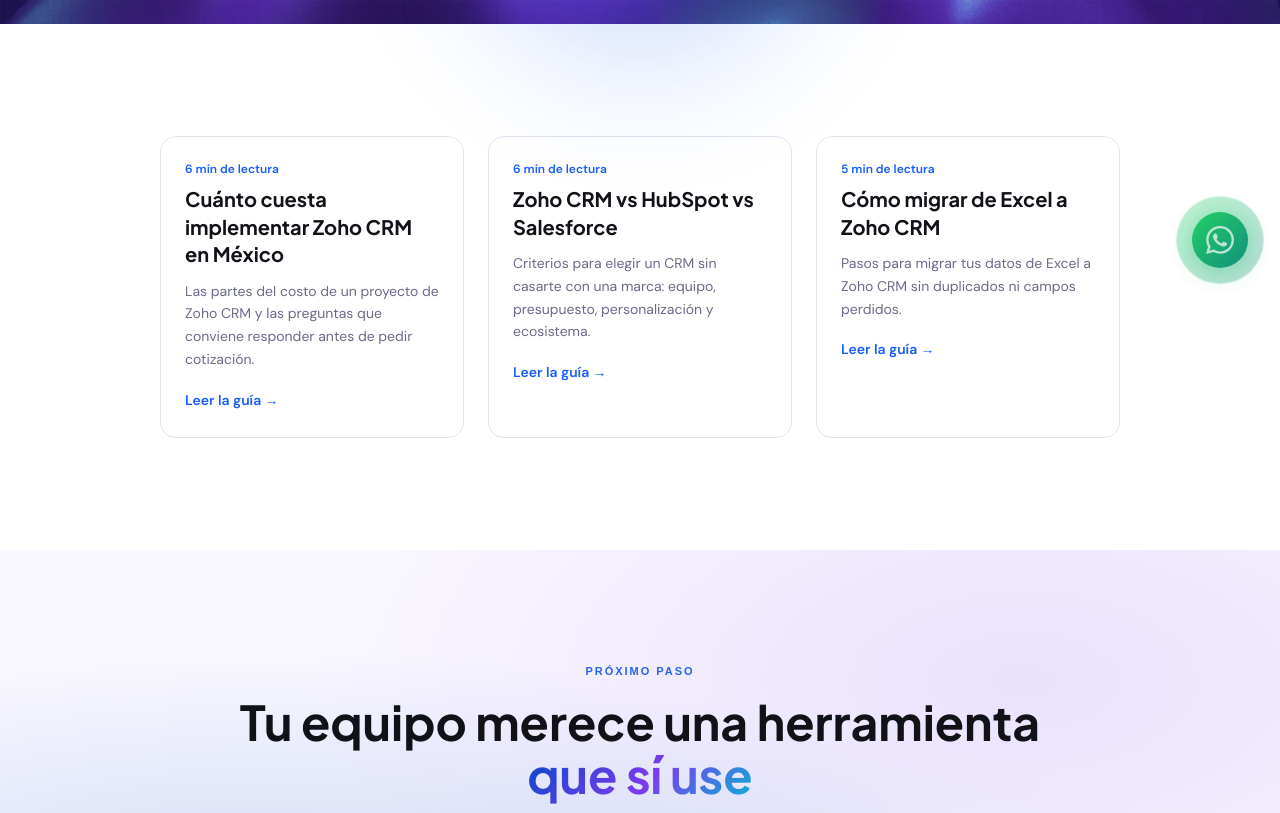
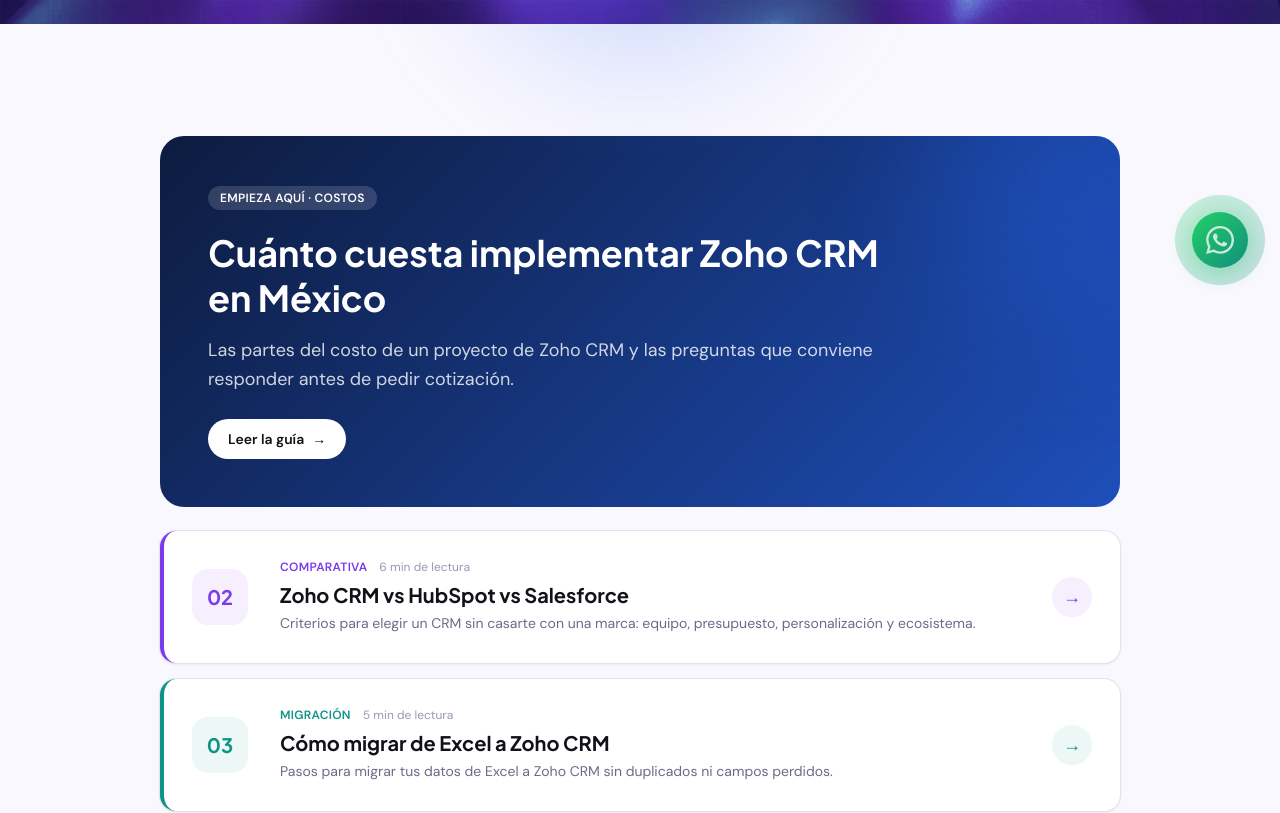
Before and after one commit to Conzultacrm/conzultacrm-website, a Next.js app: page /recursos in a window 1280 px wide. Shown: the part 500-1313 px from the top of the page. Built offline with nearby package versions, Linux system fonts and the light colour scheme.

Commit message:
feat(recursos): featured guide + accent-colored rows instead of identical white cards
Co-Authored-By: Claude Sonnet 5.5 <noreply@anthropic.com>

```diff
--- a/src/app/recursos/page.tsx
+++ b/src/app/recursos/page.tsx
@@ -12,6 +12,7 @@ export const metadata: Metadata = {
 };
 
 export default function RecursosPage() {
+  const [featured, ...rest] = guides;
   return (
     <>
       <AnimatedPageHero
@@ -20,22 +21,64 @@ export default function RecursosPage() {
         description="Respuestas claras a las preguntas que se hace una empresa antes de adoptar un CRM."
         theme="violet"
       />
-      <section className="section-padding bg-white">
-        <div className="max-w-5xl mx-auto px-4 sm:px-6 lg:px-8 grid gap-6 md:grid-cols-2 lg:grid-cols-3">
-          {guides.map((g) => (
+      <section className="section-padding bg-neutral-50">
+        <div className="max-w-5xl mx-auto px-4 sm:px-6 lg:px-8">
+          {/* Featured guide */}
+          <Link
+            href={`/recursos/${featured.slug}`}
+            className="group relative block overflow-hidden rounded-3xl p-8 md:p-12 mb-6 text-white transition-transform hover:-translate-y-0.5"
+            style={{ background: `linear-gradient(135deg, #0D1B3E 0%, ${featured.color} 140%)` }}
+          >
+            <div className="absolute -right-24 -top-24 w-72 h-72 rounded-full blur-3xl opacity-30" style={{ background: featured.color }} />
+            <div className="relative max-w-2xl">
+              <span className="inline-block text-xs font-semibold tracking-wide uppercase rounded-full bg-white/15 px-3 py-1 mb-5">
+                Empieza aquí · {featured.tag}
+              </span>
+              <h2 className="text-2xl md:text-4xl font-bold leading-tight mb-4" style={{ fontFamily: "var(--font-syne)" }}>
+                {featured.title}
+              </h2>
+              <p className="text-white/80 text-base md:text-lg leading-relaxed mb-6">{featured.excerpt}</p>
+              <span className="inline-flex items-center gap-2 rounded-full bg-white text-neutral-900 text-sm font-semibold px-5 py-2.5 group-hover:gap-3 transition-all">
+                Leer la guía <span aria-hidden>→</span>
+              </span>
+            </div>
+          </Link>
+
+          {/* Rest of the guides */}
+          <div className="grid gap-4">
+            {rest.map((g, i) => (
               <Link
                 key={g.slug}
                 href={`/recursos/${g.slug}`}
-              className="group block rounded-2xl border border-neutral-200 p-6 bg-white hover:border-blue-300 hover:shadow-lg transition"
+                className="group flex items-center gap-5 md:gap-8 rounded-2xl bg-white p-5 md:p-7 shadow-sm ring-1 ring-neutral-200 hover:shadow-lg hover:-translate-y-0.5 transition"
+                style={{ borderLeft: `4px solid ${g.color}` }}
               >
-              <p className="text-xs font-semibold text-blue-600 mb-2">{g.readMinutes} min de lectura</p>
-              <h2 className="text-xl font-bold text-neutral-900 mb-3 leading-snug" style={{ fontFamily: "var(--font-syne)" }}>
+                <span
+                  className="hidden sm:flex shrink-0 w-14 h-14 items-center justify-center rounded-2xl text-xl font-bold"
+                  style={{ background: `${g.color}14`, color: g.color, fontFamily: "var(--font-syne)" }}
+                >
+                  {String(i + 2).padStart(2, "0")}
+                </span>
+                <div className="min-w-0 flex-1">
+                  <div className="flex items-center gap-3 mb-1.5">
+                    <span className="text-xs font-semibold uppercase tracking-wide" style={{ color: g.color }}>{g.tag}</span>
+                    <span className="text-xs text-neutral-400">{g.readMinutes} min de lectura</span>
+                  </div>
+                  <h2 className="text-lg md:text-xl font-bold text-neutral-900 leading-snug mb-1" style={{ fontFamily: "var(--font-syne)" }}>
                     {g.title}
                   </h2>
-              <p className="text-neutral-500 text-sm leading-relaxed mb-4">{g.excerpt}</p>
-              <span className="text-sm font-semibold text-blue-600 group-hover:underline">Leer la guía →</span>
+                  <p className="text-neutral-500 text-sm leading-relaxed">{g.excerpt}</p>
+                </div>
+                <span
+                  aria-hidden
+                  className="shrink-0 w-10 h-10 rounded-full flex items-center justify-center text-lg transition group-hover:translate-x-1"
+                  style={{ background: `${g.color}14`, color: g.color }}
+                >
+                  →
+                </span>
               </Link>
             ))}
+          </div>
         </div>
       </section>
       <CtaSection />
--- a/src/content/guides.ts
+++ b/src/content/guides.ts
@@ -1,5 +1,8 @@
 export type Guide = {
   slug: string;
+  /** Short topic label and accent color for the listing */
+  tag: string;
+  color: string;
   title: string;
   /** <title> / H1 */
   h1: string;
@@ -14,6 +17,8 @@ export type Guide = {
 export const guides: Guide[] = [
   {
     slug: "cuanto-cuesta-implementar-zoho-crm-mexico",
+    tag: "Costos",
+    color: "#2563EB",
     title: "Cuánto cuesta implementar Zoho CRM en México",
     h1: "Cuánto cuesta implementar Zoho CRM en México: de qué depende el presupuesto",
     description:
@@ -80,6 +85,8 @@ export const guides: Guide[] = [
   },
   {
     slug: "zoho-crm-vs-hubspot-vs-salesforce",
+    tag: "Comparativa",
+    color: "#7C3AED",
     title: "Zoho CRM vs HubSpot vs Salesforce",
     h1: "Zoho CRM vs HubSpot vs Salesforce: cómo elegir el CRM para tu empresa",
     description:
@@ -140,6 +147,8 @@ export const guides: Guide[] = [
   },
   {
     slug: "migrar-de-excel-a-zoho-crm",
+    tag: "Migración",
+    color: "#0D9488",
     title: "Cómo migrar de Excel a Zoho CRM",
     h1: "Cómo migrar de Excel a Zoho CRM paso a paso",
     description:
```
Lines whose indentation alone changed are shown as unchanged.
